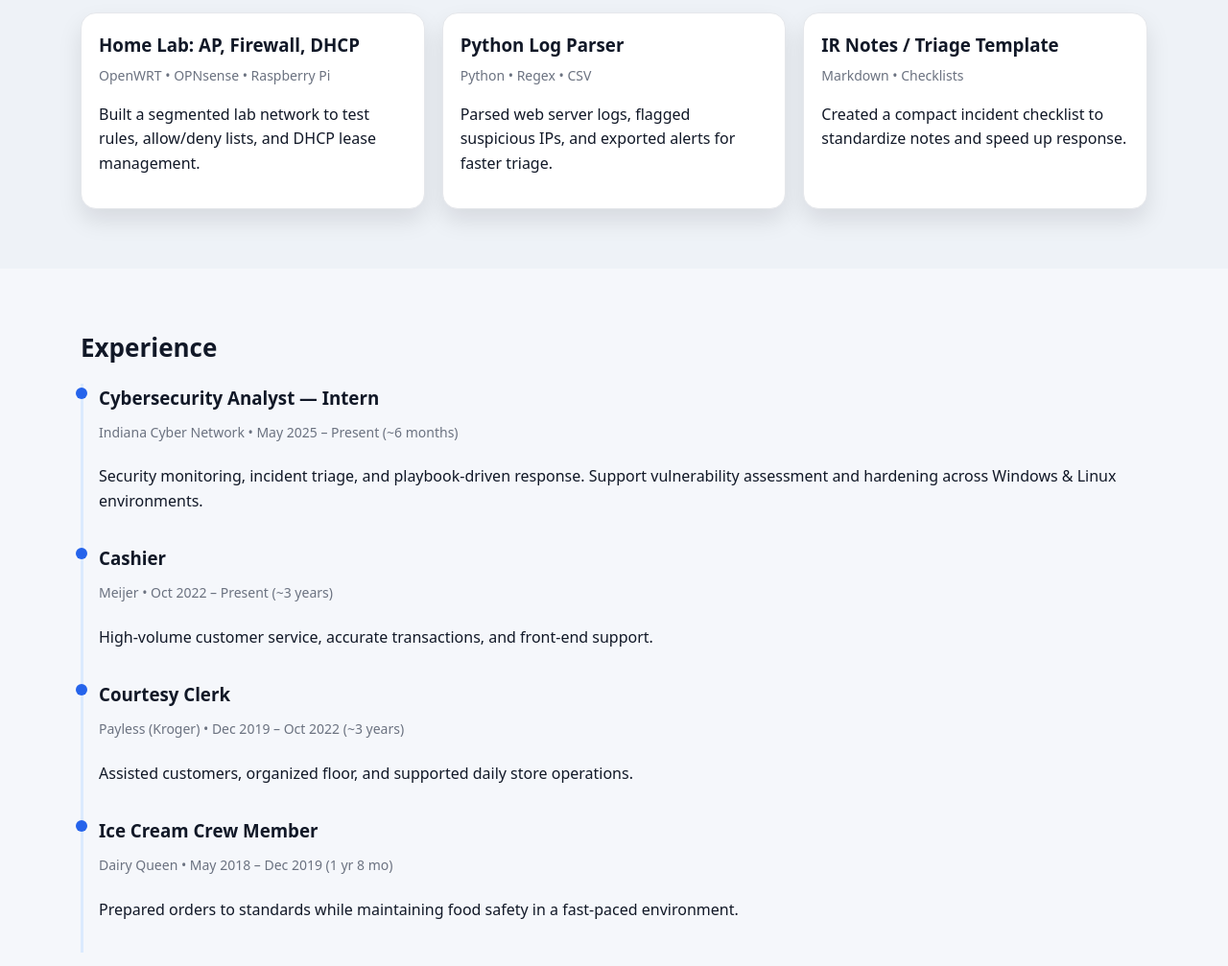
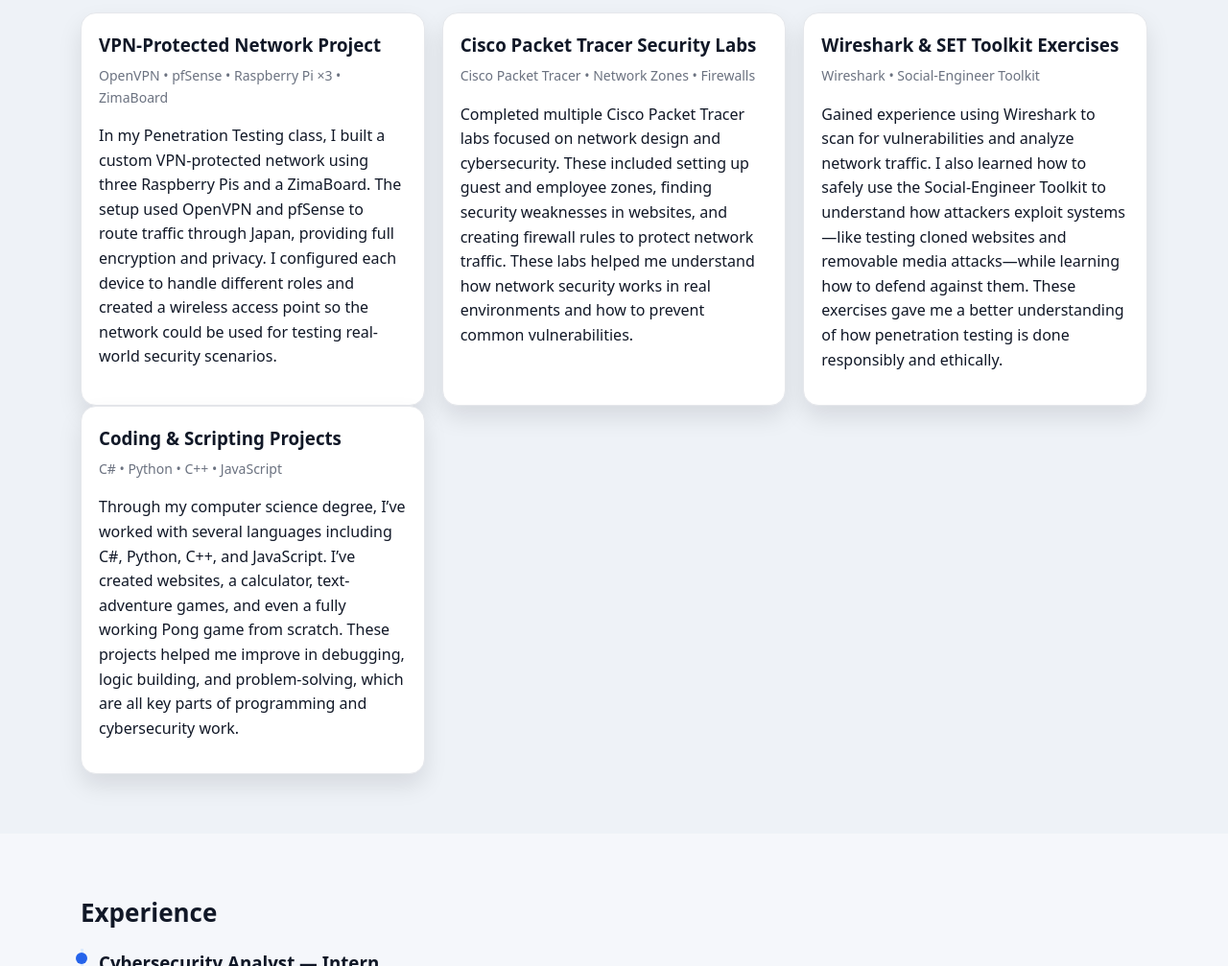
Before and after one commit to zacharyl1003/zacharyl1003.github.io, a plain HTML site: page index.html in a window 1280 px wide. Shown: the part 1283-2290 px from the top of the page at 96% size. Drawn offline with Linux system fonts and the light colour scheme.

Commit message:
fixed project section

```diff
--- a/index.html
+++ b/index.html
@@ -226,25 +226,45 @@
 <section id="projects" class="section section-alt">
   <div class="container">
     <h2 class="section-title">Selected Projects & Labs</h2>
+
     <div class="grid-3">
       <div class="card card-mini">
-        <h3>Home Lab: AP, Firewall, DHCP</h3>
-        <p class="meta">OpenWRT • OPNsense • Raspberry Pi</p>
-        <p>Built a segmented lab network to test rules, allow/deny lists, and DHCP lease management.</p>
+        <h3>VPN-Protected Network Project</h3>
+        <p class="meta">OpenVPN • pfSense • Raspberry Pi ×3 • ZimaBoard</p>
+        <p>In my Penetration Testing class, I built a custom VPN-protected network using three Raspberry Pis and a ZimaBoard.
+        The setup used OpenVPN and pfSense to route traffic through Japan, providing full encryption and privacy.
+        I configured each device to handle different roles and created a wireless access point so the network could be used for testing real-world security scenarios.</p>
       </div>
+
       <div class="card card-mini">
-        <h3>Python Log Parser</h3>
-        <p class="meta">Python • Regex • CSV</p>
-        <p>Parsed web server logs, flagged suspicious IPs, and exported alerts for faster triage.</p>
+        <h3>Cisco Packet Tracer Security Labs</h3>
+        <p class="meta">Cisco Packet Tracer • Network Zones • Firewalls</p>
+        <p>Completed multiple Cisco Packet Tracer labs focused on network design and cybersecurity.
+        These included setting up guest and employee zones, finding security weaknesses in websites, and creating firewall rules to protect network traffic.
+        These labs helped me understand how network security works in real environments and how to prevent common vulnerabilities.</p>
       </div>
+
       <div class="card card-mini">
-        <h3>IR Notes / Triage Template</h3>
-        <p class="meta">Markdown • Checklists</p>
-        <p>Created a compact incident checklist to standardize notes and speed up response.</p>
+        <h3>Wireshark & SET Toolkit Exercises</h3>
+        <p class="meta">Wireshark • Social-Engineer Toolkit</p>
+        <p>Gained experience using Wireshark to scan for vulnerabilities and analyze network traffic.
+        I also learned how to safely use the Social-Engineer Toolkit to understand how attackers exploit systems—like testing cloned websites and removable media attacks—while learning how to defend against them.
+        These exercises gave me a better understanding of how penetration testing is done responsibly and ethically.</p>
+      </div>
+    </div>
+
+    <div class="grid-3">
+      <div class="card card-mini">
+        <h3>Coding & Scripting Projects</h3>
+        <p class="meta">C# • Python • C++ • JavaScript</p>
+        <p>Through my computer science degree, I’ve worked with several languages including C#, Python, C++, and JavaScript.
+        I’ve created websites, a calculator, text-adventure games, and even a fully working Pong game from scratch.
+        These projects helped me improve in debugging, logic building, and problem-solving, which are all key parts of programming and cybersecurity work.</p>
       </div>
     </div>
   </div>
 </section>
+
 
 <!-- ===== EXPERIENCE ===== -->
 <section id="experience" class="section">
```
